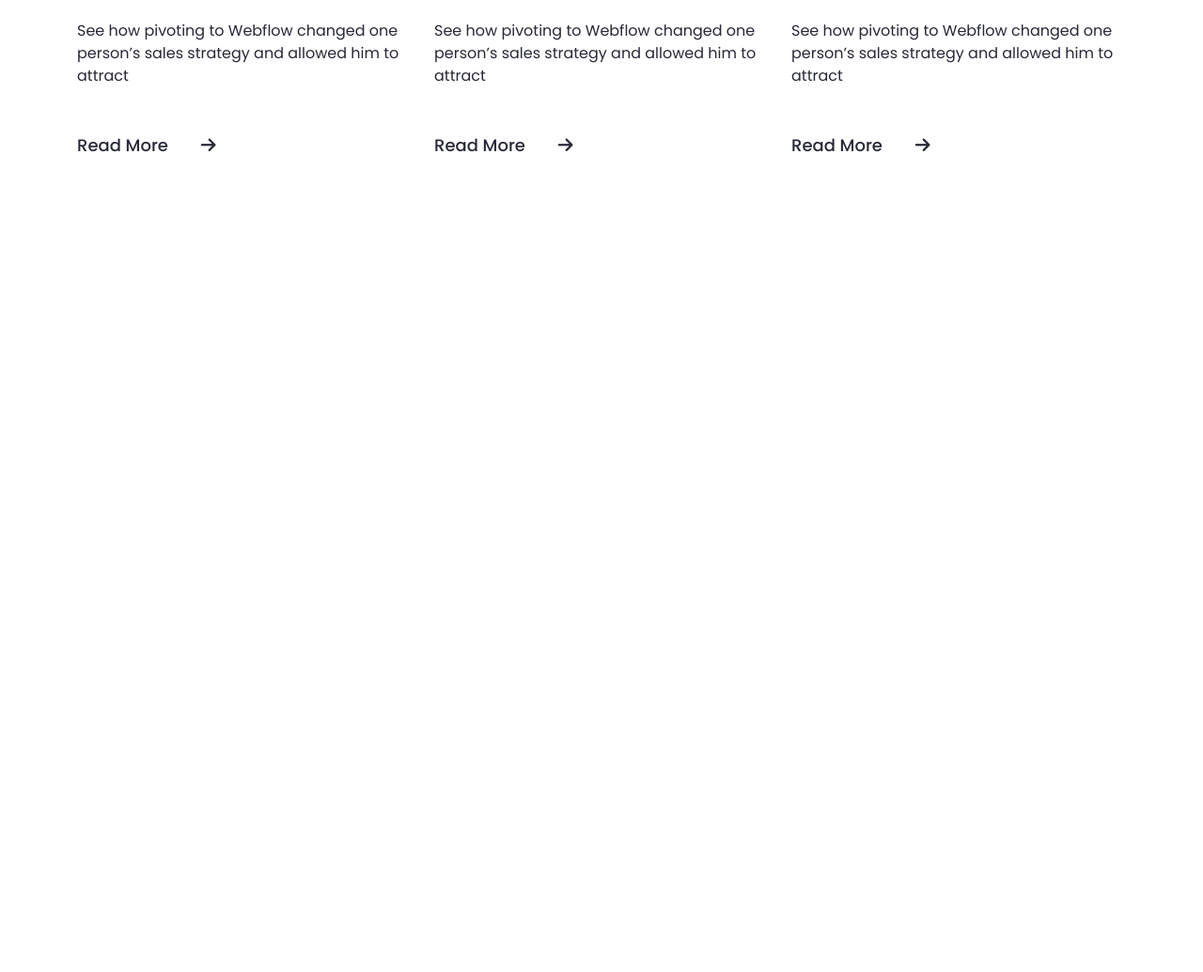
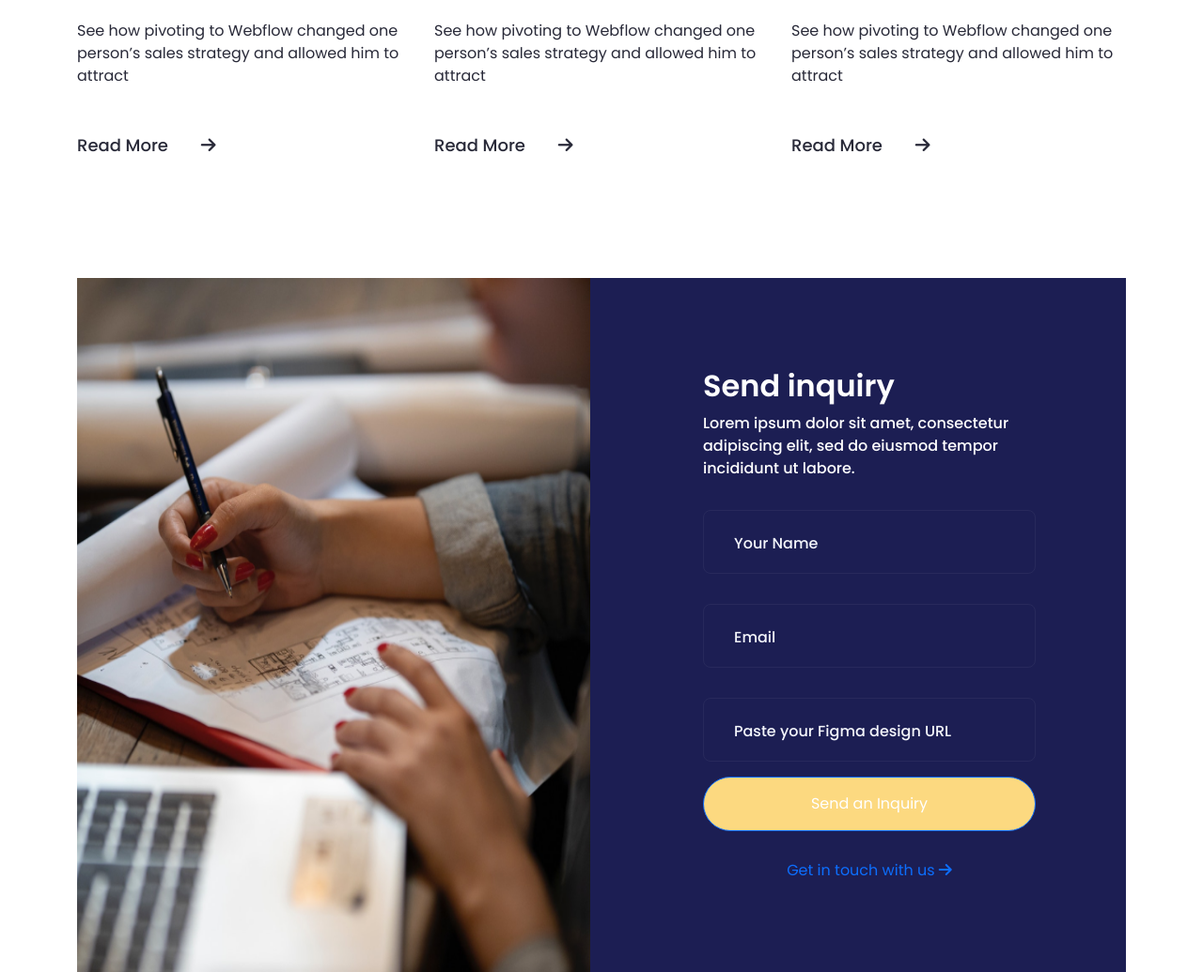
Before and after one commit to sajibkhandev/finsweet-int-esmern, a plain HTML site: page index.html in a window 1280 px wide. Shown: the part 5719-6754 px from the top of the page at 94% size. Before the commit the page ends 6015 px from the top, so only its background shows below. Drawn offline with Linux system fonts and the light colour scheme; a web font is replaced by a local one.

Commit message:
contact part done

```diff
--- a/css/style.css
+++ b/css/style.css
@@ -558,3 +558,106 @@ Blog  part start
 /* ============
 Blog  part end
 ============== */
+/* ============
+contact  part start
+============== */
+
+.contact .contact-image-box{
+    position: relative;
+    overflow: hidden;
+    height: 100% !important;
+
+}
+
+.contact .contact-image-box img{
+    width: 100%;
+    height: 100%;
+}
+
+.contact .contact-image-box .overly{
+    width: 100%;
+    height: 100%;
+    background: rgba(28, 30, 83,0.5);
+    position: absolute;
+    top: 100%;
+    left: 100%;
+    padding: 96px;
+    transition: .4s;
+}
+.contact .contact-image-box .overly h2{
+    font-size: 54px;
+    font-weight: 600;
+    font-family: "Poppins", sans-serif;
+    color: white;
+    padding-bottom: 24px;
+
+}
+.contact .contact-image-box .overly p{
+    font-size: 16px;
+    font-weight: 500;
+    font-family: "Poppins", sans-serif;
+    color: white;
+
+
+}
+.contact .contact-image-box:hover .overly{
+    top: 0;
+    left: 0;
+
+}
+.contact .all-input-fleid{
+    padding: 96px;
+}
+.contact .all-input-fleid h4{
+    font-size: 32px;
+    font-weight: 600;
+    font-family: "Poppins", sans-serif;
+    color: white;
+
+
+}
+.contact .all-input-fleid p{
+    font-size: 16px;
+    font-weight: 500;
+    font-family: "Poppins", sans-serif;
+    color: white;
+
+}
+.contact .box{
+    background: #1C1E53;
+}
+
+.contact .all-input-fleid input{
+    width: 100%;
+    background: transparent;
+    border: 1px solid rgba(255, 255, 255,0.05);
+    padding: 18px 32px;
+    margin: 16px 0px;
+    border-radius: 8px;
+    font-size: 20px;
+    font-weight: 500;
+    color: white;
+    font-family: "Poppins", sans-serif;
+
+}
+.contact .all-input-fleid input::placeholder{
+    font-size: 16px;
+    color: #F4F6FC;
+}
+.contact .all-input-fleid .contact-button{
+    background: #FCD980;
+    width: 100%;
+    padding: 16px 0px;
+    border-radius: 41px;
+}
+.contact .all-input-fleid .contant-icon{
+    text-align: center;
+    padding-top: 30px;
+}
+
+
+
+
+/* ============
+contact  part end
+============== */
--- a/index.html
+++ b/index.html
@@ -415,6 +415,48 @@
     <!-- ================================
         Blog part end
      ================================== -->
+    <!-- ================================
+        Contact part start
+     ================================== -->
+     <section class="contact">
+      <div class="container">
+      <div class="box">
+        <div class="row ">
+          <div class="col-lg-6">
+          <div class="contact-image-box">
+            <img src="./images/contactimage.png" alt="">
+            <div class="overly">
+              <h2>Building stellar websites for early startups</h2>
+              <p>Lorem ipsum dolor sit amet, consectetur adipiscing elit, sed do eiusmod tempor incididunt ut labore et dolore magna aliqua ut enim.</p>
+            </div>
+          </div>
+
+          </div>
+          <div class="col-lg-6">
+            <div class="all-input-fleid">
+              <h4>Send inquiry</h4>
+              <p>Lorem ipsum dolor sit amet, consectetur adipiscing elit, sed do eiusmod tempor incididunt ut labore.</p>
+             <form >
+              <input type="text" placeholder="Your Name">
+              <input type="email" placeholder="Email">
+              <input type="url" placeholder="Paste your Figma design URL">
+              <button type="submit" class="btn btn-primary contact-button">Send an Inquiry</button>
+             <div class="contant-icon">
+              <a href="">Get in touch with us <i class="fa-solid fa-arrow-right buttonIcon"></i></a>
+             </div>
+             </form>
+
+
+
+            </div>
+          </div>
+        </div>
+      </div>
+      </div>
+     </section>
+    <!-- ================================
+        Contact part end
+     ================================== -->
 
     <script src="./js/bootstrap.bundle.min.js"></script>
 </body>
```
Also changed, not shown: images/contactimage.png (added).
